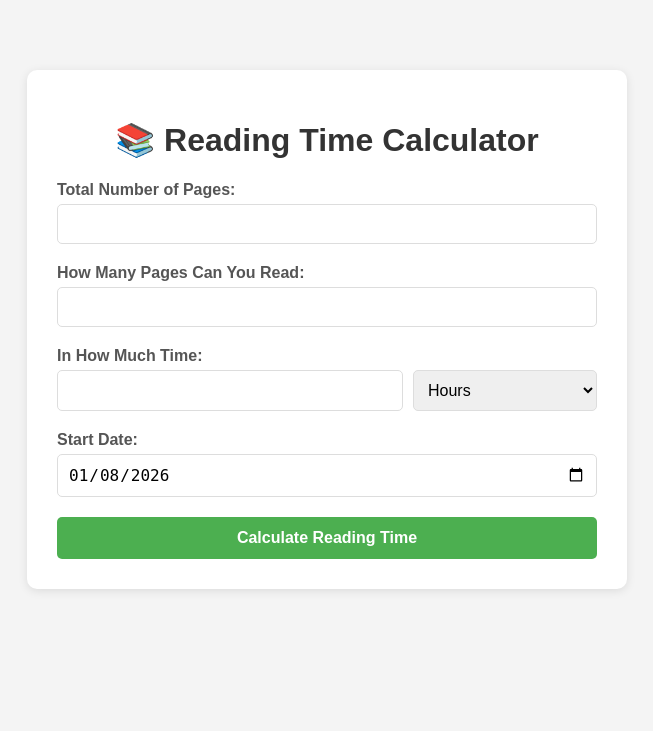
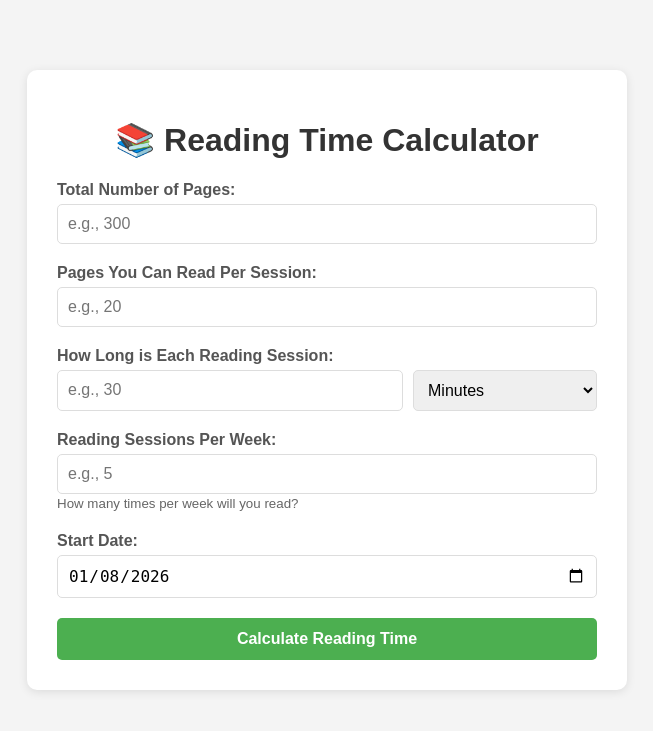
Before and after one commit to ParamSinghh/first-flask-app, a Flask app: page / in a window 1280 px wide. Shown: the top 731 px of the page, without its empty margins (313-966 px from the left). Run offline with Flask 3, Linux system fonts and the light colour scheme.

Commit message:
Updated app to include sessions per week

```diff
--- a/app.py
+++ b/app.py
@@ -1,58 +1,61 @@
 from flask import Flask, render_template, request
 from datetime import datetime, timedelta
+import math
 
 app = Flask(__name__)
 
 @app.route('/', methods=['GET', 'POST'])
 def reading_calculator():
     if request.method == 'POST':
-        print("Form submitted!")  # Debug line
+        try:
+            # Get form data
+            total_pages = int(request.form['total_pages'])
+            pages_per_session = int(request.form['pages_per_session'])
+            session_duration = int(request.form['session_duration'])
+            time_unit = request.form['time_unit']
+            sessions_per_week = int(request.form['sessions_per_week'])
+            start_date = request.form['start_date']
 
-        # Get form data
-        total_pages = int(request.form['total_pages'])
-        pages_read = int(request.form['pages_read'])
-        time_value = int(request.form['time_value'])
-        time_unit = request.form['time_unit']
-        start_date = request.form['start_date']
+            print(f"Received: pages={total_pages}, pages/session={pages_per_session}, duration={session_duration} {time_unit}, sessions/week={sessions_per_week}")
 
-        print(f"Total pages: {total_pages}")  # Debug line
+            # Calculate total sessions needed
+            total_sessions_needed = math.ceil(total_pages / pages_per_session)
 
-        # Convert time to minutes for calculation
-        time_in_minutes = {
-            'minutes': time_value,
-            'hours': time_value * 60,
-            'days': time_value * 60 * 24
-        }[time_unit]
+            # Calculate total weeks needed
+            weeks_needed = total_sessions_needed / sessions_per_week
 
-        # Calculate reading rate (pages per minute)
-        pages_per_minute = pages_read / time_in_minutes
+            # Calculate total days (weeks * 7)
+            total_days = weeks_needed * 7
 
-        # Calculate total time needed in minutes
-        total_minutes_needed = total_pages / pages_per_minute
+            # Convert to other time units
+            hours = (session_duration * total_sessions_needed) / 60 if time_unit == 'minutes' else session_duration * total_sessions_needed
+            days = total_days
+            months = weeks_needed / 4.345  # Average weeks per month
+            years = weeks_needed / 52
 
-        # Convert to different time units
-        hours = total_minutes_needed / 60
-        days = hours / 24
-        weeks = days / 7
-        months = days / 30.44
-        years = days / 365.25
+            # Calculate finish date
+            start = datetime.strptime(start_date, '%Y-%m-%d')
+            finish = start + timedelta(days=total_days)
 
-        # Calculate finish date
-        start = datetime.strptime(start_date, '%Y-%m-%d')
-        finish = start + timedelta(days=days)
+            print(f"Calculations: sessions={total_sessions_needed}, weeks={weeks_needed}, finish={finish}")
 
-        print("About to render result.html")  # Debug line
+            return render_template('result.html',
+                                 total_pages=total_pages,
+                                 total_sessions=total_sessions_needed,
+                                 hours=round(hours, 2),
+                                 days=round(days, 2),
+                                 weeks=round(weeks_needed, 2),
+                                 months=round(months, 2),
+                                 years=round(years, 2),
+                                 start_date=start.strftime('%B %d, %Y'),
+                                 finish_date=finish.strftime('%B %d, %Y'),
+                                 sessions_per_week=sessions_per_week)
 
-        return render_template('result.html',
-                             total_pages=total_pages,
-                             hours=round(hours, 2),
-                             days=round(days, 2),
-                             weeks=round(weeks, 2),
-                             months=round(months, 2),
-                             years=round(years, 2),
-                             start_date=start.strftime('%B %d, %Y'),
-                             finish_date=finish.strftime('%B %d, %Y'),
-                             finish_date_short=finish.strftime('%Y-%m-%d'))
+        except Exception as e:
+            print(f"ERROR: {e}")
+            import traceback
+            traceback.print_exc()
+            return f"Error: {e}"
 
     return render_template('index.html')
 
--- a/templates/index.html
+++ b/templates/index.html
@@ -71,24 +71,29 @@
         <form method="POST">
             <div class="form-group">
                 <label for="total_pages">Total Number of Pages:</label>
-                <input type="number" id="total_pages" name="total_pages" required min="1">
+                <input type="number" id="total_pages" name="total_pages" required min="1" placeholder="e.g., 300">
             </div>
 
             <div class="form-group">
-                <label for="pages_read">How Many Pages Can You Read:</label>
-                <input type="number" id="pages_read" name="pages_read" required min="1">
+                <label for="pages_per_session">Pages You Can Read Per Session:</label>
+                <input type="number" id="pages_per_session" name="pages_per_session" required min="1" placeholder="e.g., 20">
             </div>
 
             <div class="form-group">
-                <label>In How Much Time:</label>
+                <label>How Long is Each Reading Session:</label>
                 <div class="inline-group">
-                    <input type="number" id="time_value" name="time_value" required min="1">
+                    <input type="number" id="session_duration" name="session_duration" required min="1" placeholder="e.g., 30">
                     <select id="time_unit" name="time_unit">
-                        <option value="minutes">Minutes</option>
-                        <option value="hours" selected>Hours</option>
-                        <option value="days">Days</option>
+                        <option value="minutes" selected>Minutes</option>
+                        <option value="hours">Hours</option>
                     </select>
                 </div>
+            </div>
+
+            <div class="form-group">
+                <label for="sessions_per_week">Reading Sessions Per Week:</label>
+                <input type="number" id="sessions_per_week" name="sessions_per_week" required min="1" max="7" placeholder="e.g., 5">
+                <small style="color: #666;">How many times per week will you read?</small>
             </div>
 
             <div class="form-group">
```
Also changed, not shown: templates/result.html (+18 -3 lines).
